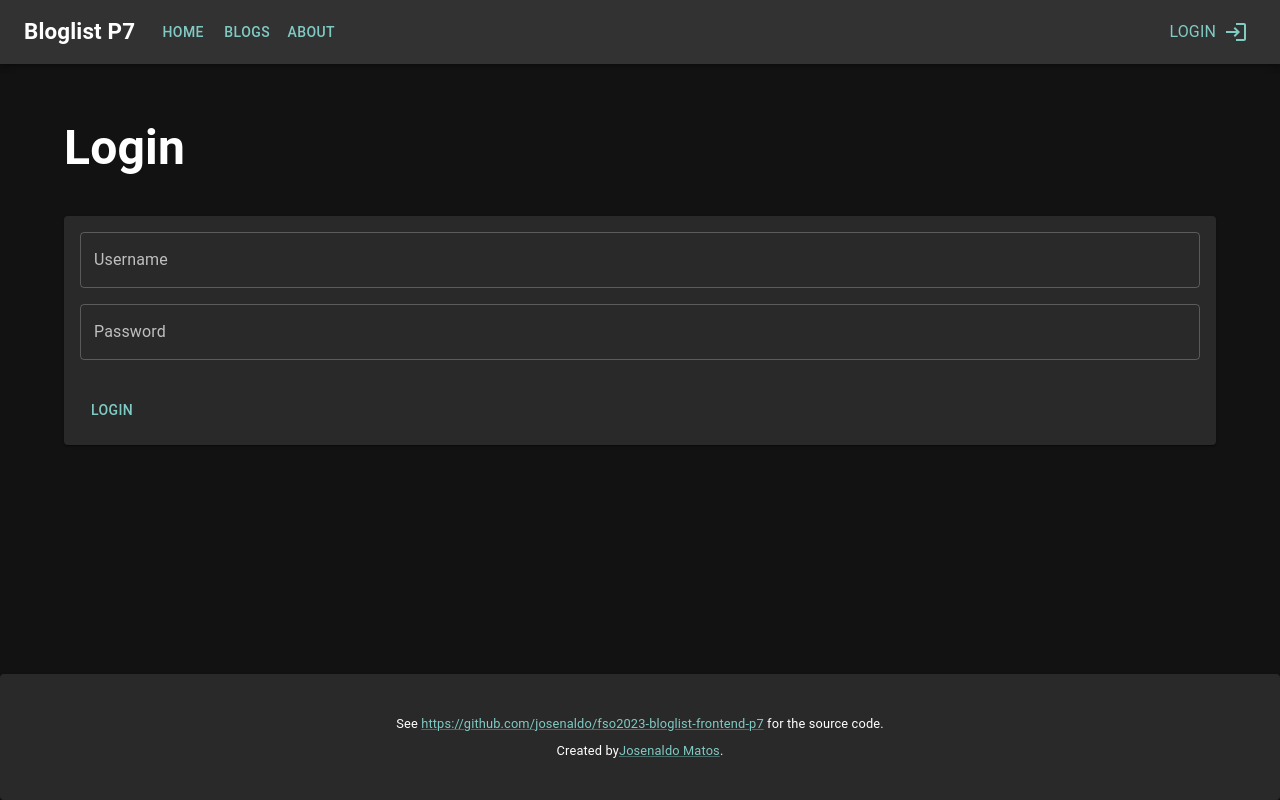
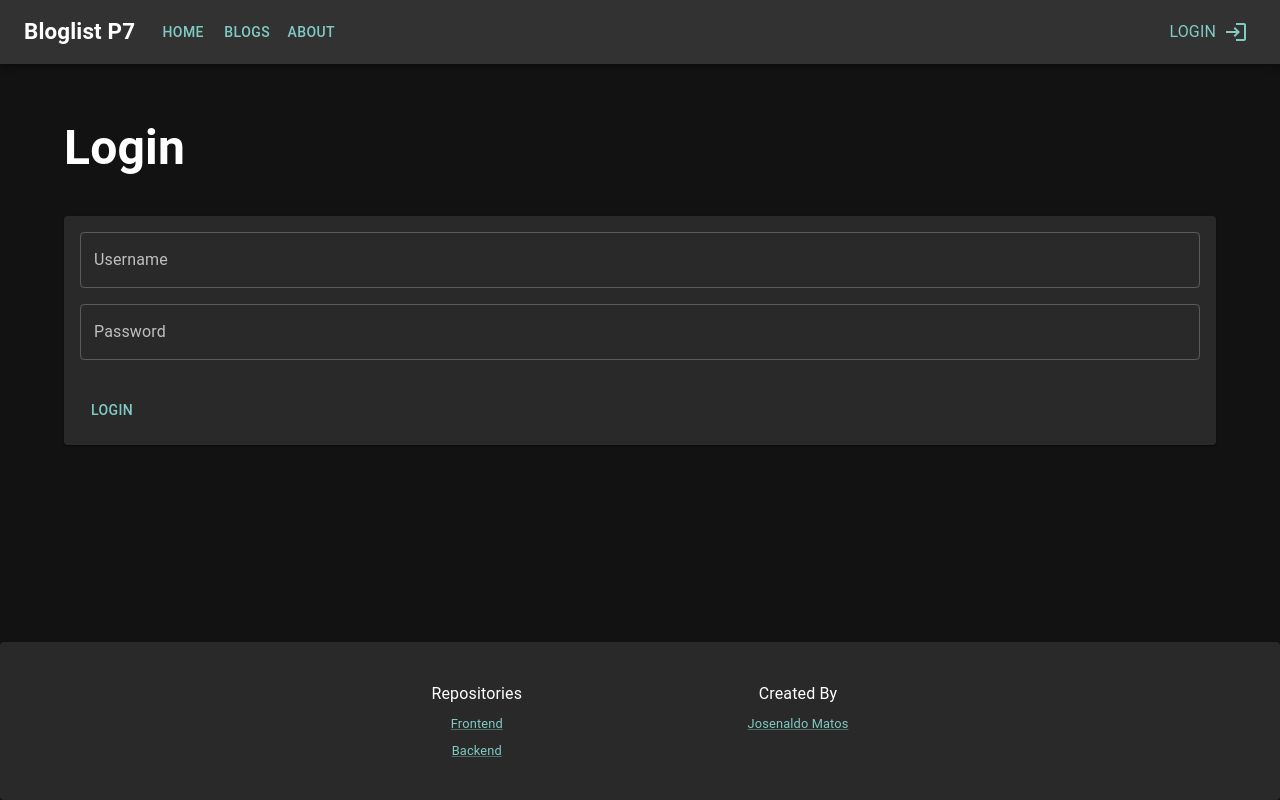
Before and after one commit to josenaldo/fso2023-bloglist-frontend-p7, a React (Vite) app: page /login in a window 1280 px wide. Built offline with nearby package versions, Linux system fonts and the light colour scheme.

Commit message:
:recycle: refactor: New footer

```diff
--- a/src/data/app-config.js
+++ b/src/data/app-config.js
@@ -1,16 +1,68 @@
+import WebIcon from '@mui/icons-material/Web'
+import ApiIcon from '@mui/icons-material/Api'
+
 const appConfig = {
   application: {
     name: 'Bloglist P7',
     version: '0.0.1',
     description:
-      'This project is a bloglist app, for the Fullstack Open course, part 7. The project is licensed under the MIT License and was created by Josenaldo de Oliveira Matos Filho.',
+      'This project is a feature-rich bloglist application developed as part of the Full Stack Open course, part 7. Developed by Josenaldo de Oliveira Matos Filho, it is licensed under the MIT License. ',
+    createdBy: 'Josenaldo Matos',
+    repositories: [
+      {
+        name: 'Frontend',
+        icon: WebIcon,
+        url: 'https://github.com/josenaldo/fso2023-bloglist-frontend-p7',
+      },
+      {
+        name: 'Backend',
+        icon: ApiIcon,
+        url: 'https://github.com/josenaldo/fso2023-bloglist-backend-p7',
+      },
+    ],
+
+    copyrigth: '2023',
+    technologies: [
+      {
+        name: 'React.js',
+        description: 'A JavaScript library for building user interfaces',
+        url: 'https://reactjs.org/',
+      },
+      {
+        name: 'Tanstack React Query',
+        description:
+          'React Query is a state management and data fetching library for React applications. It provides features for fetching, caching, synchronizing, and updating server state in your React application.',
+        url: 'https://www.npmjs.com/package/@tanstack/react-query',
+      },
+      {
+        name: 'Material UI (MUI)',
+        //  prettier-ignore
+        description:
+          'Material-UI is a popular React component library for building user interfaces, following the design principles of Google\'s Material Design.',
+        url: 'https://mui.com/',
+      },
+
+      {
+        name: 'Node.js',
+        description:
+          'An open-source, cross-platform JavaScript runtime environment',
+        url: 'https://nodejs.org/en/',
+      },
+      {
+        name: 'Express.js',
+        description:
+          'Fast, unopinionated, minimalist web framework for Node.js',
+        url: 'http://expressjs.com/',
+      },
+      {
+        name: 'Vite',
+        description:
+          'Vite is a modern build tool that was created to provide a faster and more efficient development experience. It provides a fast development server with ES module support, hot module replacement (HMR), and efficient build for production.',
+        url: 'https://vitejs.dev/',
+      },
+    ],
     LOGGED_USER_KEY: 'loggedBlogListAppUser',
     BACKEND: import.meta.env.VITE_BACKEND_URL,
-  },
-  footer: {
-    createdBy: 'Josenaldo Matos',
-    repository: 'https://github.com/josenaldo/fso2023-bloglist-frontend-p7',
-    copyrigth: '2023',
   },
 }
 
--- a/src/features/layout/Footer.jsx
+++ b/src/features/layout/Footer.jsx
@@ -1,7 +1,9 @@
 import { appConfig } from '@/data'
-import { Box, Container, Link, Paper } from '@mui/material'
+import { Box, Container, Link, Paper, Typography } from '@mui/material'
 
 const Footer = () => {
+  const repositories = appConfig.application.repositories
+
   return (
     <Paper
       component="footer"
@@ -15,30 +17,56 @@ const Footer = () => {
         maxWidth="md"
         sx={{
           display: 'flex',
-          flexDirection: 'column',
-          justifyContent: 'center',
-          alignItems: 'center',
+          flexDirection: { xs: 'column', sm: 'row' },
+
+          justifyContent: 'space-evenly',
+
+          alignItems: { xs: 'center', sm: 'flex-start' },
           gap: '0.5rem',
           fontSize: '0.8rem',
         }}
       >
-        <Box>
-          See{' '}
-          <Link href={appConfig.footer.repository}>
-            {appConfig.footer.repository}
-          </Link>{' '}
-          for the source code.
-        </Box>
-        <Box>
-          Created by
-          <Link href="https://josenaldo.github.io">
-            {appConfig.footer.createdBy}
+        <FooterBox>
+          <Typography>Repositories</Typography>
+          {repositories.map((repo) => (
+            <Link
+              key={repo.url}
+              href={repo.url}
+              target="_blank"
+              rel="noopener noreferer"
+            >
+              {repo.name}
+            </Link>
+          ))}
+        </FooterBox>
+        <FooterBox>
+          <Typography>Created By</Typography>
+          <Link
+            href="https://josenaldo.github.io"
+            target="_blank"
+            rel="noopener noreferer"
+          >
+            {appConfig.application.createdBy}
           </Link>
-          .
-        </Box>
+        </FooterBox>
       </Container>
     </Paper>
   )
 }
 
+const FooterBox = ({ children }) => {
+  return (
+    <Box
+      sx={{
+        display: 'flex',
+        flexDirection: 'column',
+        alignItems: 'center',
+        gap: '0.5rem',
+      }}
+    >
+      {children}
+    </Box>
+  )
+}
+
 export default Footer
```
